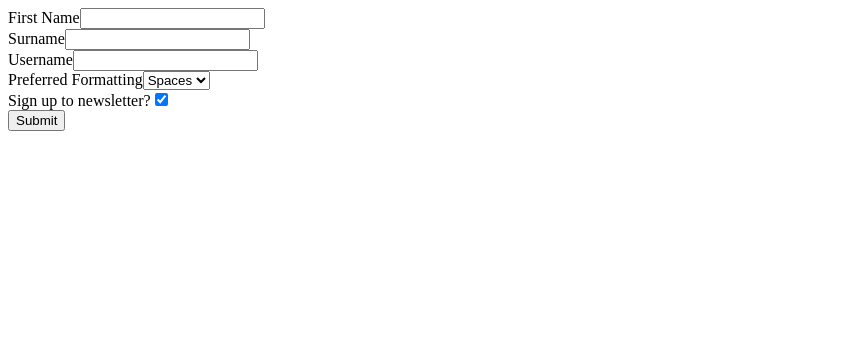
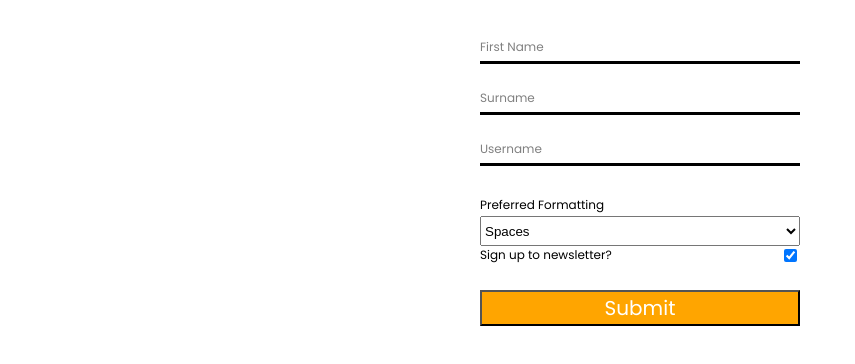
Before and after one commit to liranm/manage-react-form-state-with-redux-form, a React (Create React App) app: page / in a window 1280 px wide. Shown: the top 364 px of the page, without its empty margins (0-855 px from the left). Built offline with nearby package versions, Linux system fonts and the light colour scheme.

Commit message:
Add Styles that Reflect the Validity of redux-form Fields

```diff
--- a/package.json
+++ b/package.json
@@ -3,6 +3,7 @@
   "version": "0.1.0",
   "private": true,
   "dependencies": {
+    "classnames": "^2.2.6",
     "react": "^16.5.2",
     "react-dom": "^16.5.2",
     "react-json-view": "^1.19.1",
--- /dev/null
+++ b/src/components/RegisterForm.css
@@ -0,0 +1,119 @@
+@import url('https://fonts.googleapis.com/css?family=Poppins');
+
+/* Cosmetic form styles */
+body,
+button {
+  font-family: 'Poppins', sans-serif;
+}
+
+/* Restrict the form's max-width for the sake of responsiveness; center the content */
+form {
+  max-width: 320px;
+  padding: 30px;
+  margin: auto;
+}
+
+/* Thick black bottom border applied to all text inputs */
+input:not([type='checkbox']) {
+  border-width: 0;
+  border-bottom: 3px solid black;
+  border-radius: 0;
+}
+
+/* Transition the text input label's font-size, color, and position when it moves */
+input:not([type='checkbox']) + label {
+  transition: all 0.2s;
+}
+
+/* Position the label so that it looks like a placeholder; disable clicking/tapping */
+input:not([type='checkbox']) + label {
+  position: absolute;
+  left: 0;
+  top: 0;
+  pointer-events: none;
+  color: gray;
+}
+
+/* Move the text input label up above the input when the input is focused */
+/* Also, move the text input label above the input when there is content inside the input, so that the label doesn't obscure the content */
+input:not([type='checkbox']):focus + label,
+.dirty input:not([type='checkbox']) + label {
+  font-size: 12px;
+  top: -12px;
+  color: black;
+}
+
+/* Reverse the order of the checkbox and its label, so that the checkbox appears to the right of the label without having to change the markup */
+.flex-row-reverse {
+  display: flex;
+  justify-content: space-between;
+  flex-direction: row-reverse;
+}
+
+input {
+  outline: 0;
+  padding: 0;
+}
+
+input,
+label,
+button[type='submit'] {
+  font-size: 20px;
+}
+
+select {
+  height: 30px;
+}
+
+label {
+  font-size: 12px;
+}
+
+.custom-input-container,
+.custom-select-container {
+  position: relative;
+  margin: 0 0 25px 0;
+}
+
+select {
+  display: block;
+}
+
+select,
+input:not([type='checkbox']),
+button[type='submit'] {
+  width: 100%;
+}
+
+button[type='submit'] {
+  background-color: orange;
+  color: white;
+}
+
+/* Validation styles */
+.valid input {
+  border-color: green;
+}
+
+.invalid input {
+  border-color: red;
+}
+
+.error-text {
+  background-color: red;
+  color: white;
+  margin-top: 10px;
+  position: relative;
+}
+
+.error-text::before {
+  content: '';
+  border-color: transparent transparent red transparent;
+  width: 0;
+  height: 0;
+  border-style: solid;
+  border-width: 0 8px 8px 7px;
+  position: absolute;
+  left: 20px;
+  top: -8px;
+}
--- a/src/components/RegisterForm.js
+++ b/src/components/RegisterForm.js
@@ -2,6 +2,7 @@ import React, { Component } from 'react';
 import { Field, reduxForm } from 'redux-form';
 import { customInput, customSelect } from './fields';
 import { required, minLength, maxLength } from '../validation';
+import './RegisterForm.css';
 
 class RegisterForm extends Component {
     render() {
--- a/src/components/fields/index.js
+++ b/src/components/fields/index.js
@@ -1,14 +1,38 @@
 import React from 'react';
-import ReactJson from 'react-json-view';
+import cx from  'classnames';
+
+const getValidityClassName = meta => {
+    if(meta.active) {
+        return;
+    }
+
+    if (meta.touched && meta.invalid) {
+        return 'invalid';
+    }
+
+    if (meta.touched && meta.valid) {
+        return 'valid';
+    }
+};
 
 export const customInput = props => {
     const { label, input, type, meta } = props;
+
     return (
-        <div>
+        <div
+            className={
+                cx(
+                    'custom-input-container',
+                    { 'flex-row-reverse' : type === 'checkbox' },
+                    { 'dirty' : meta.dirty },
+                    getValidityClassName(meta)
+                )
+            }
+        >
+            <input {...input} type={type} />
             <label>{label}</label>
-            <input {...input} type={type} />
-            {(meta.error && meta.touched) && (
-                <div style={{ color: 'red' }}>{meta.error}</div>
+            {(meta.error && meta.touched && !meta.active) && (
+                <div className="feedback-text error-text">{meta.error}</div>
             )}
         </div>
     );
```
Also changed, not shown: 1 other file (tests, documents, lock files or other folders).
